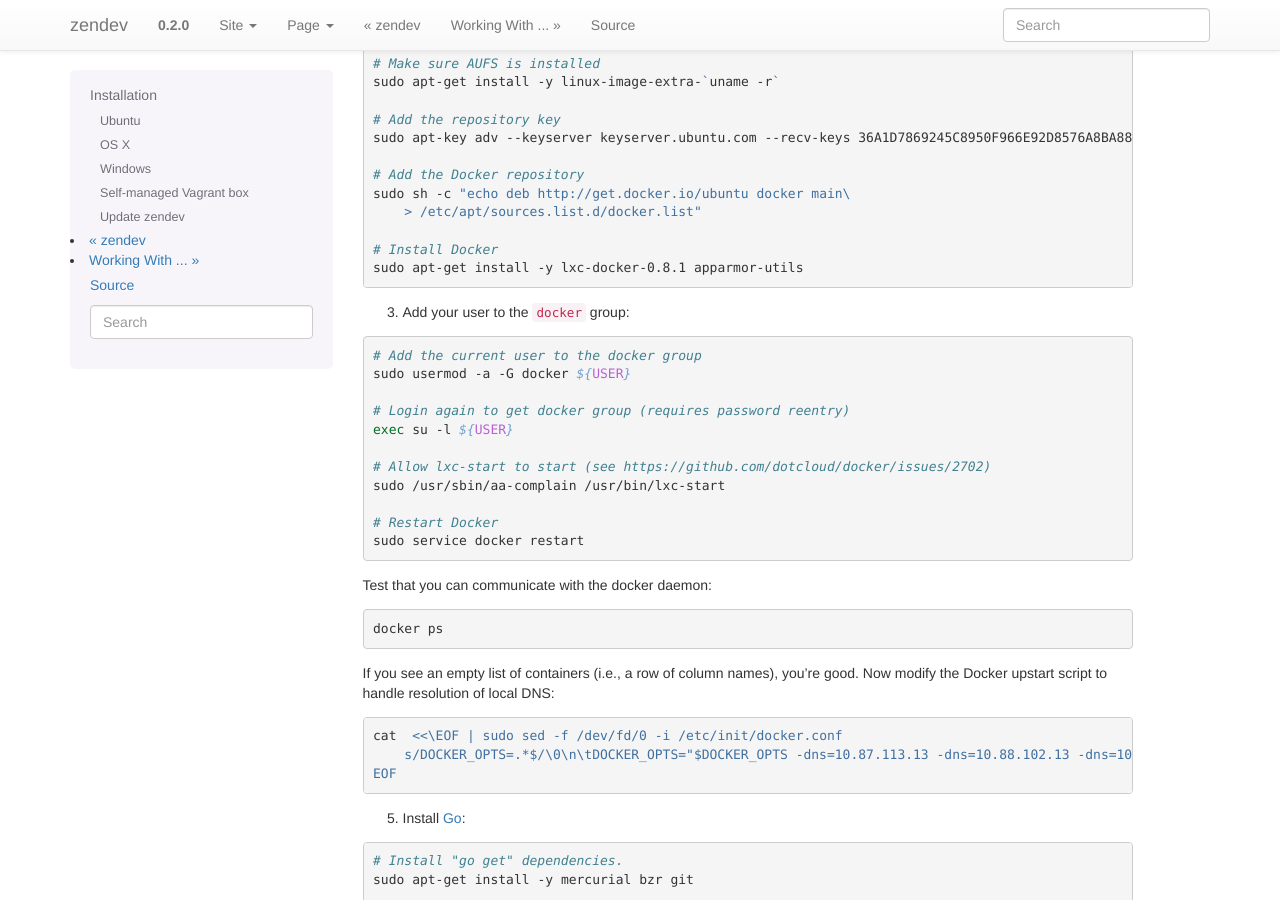
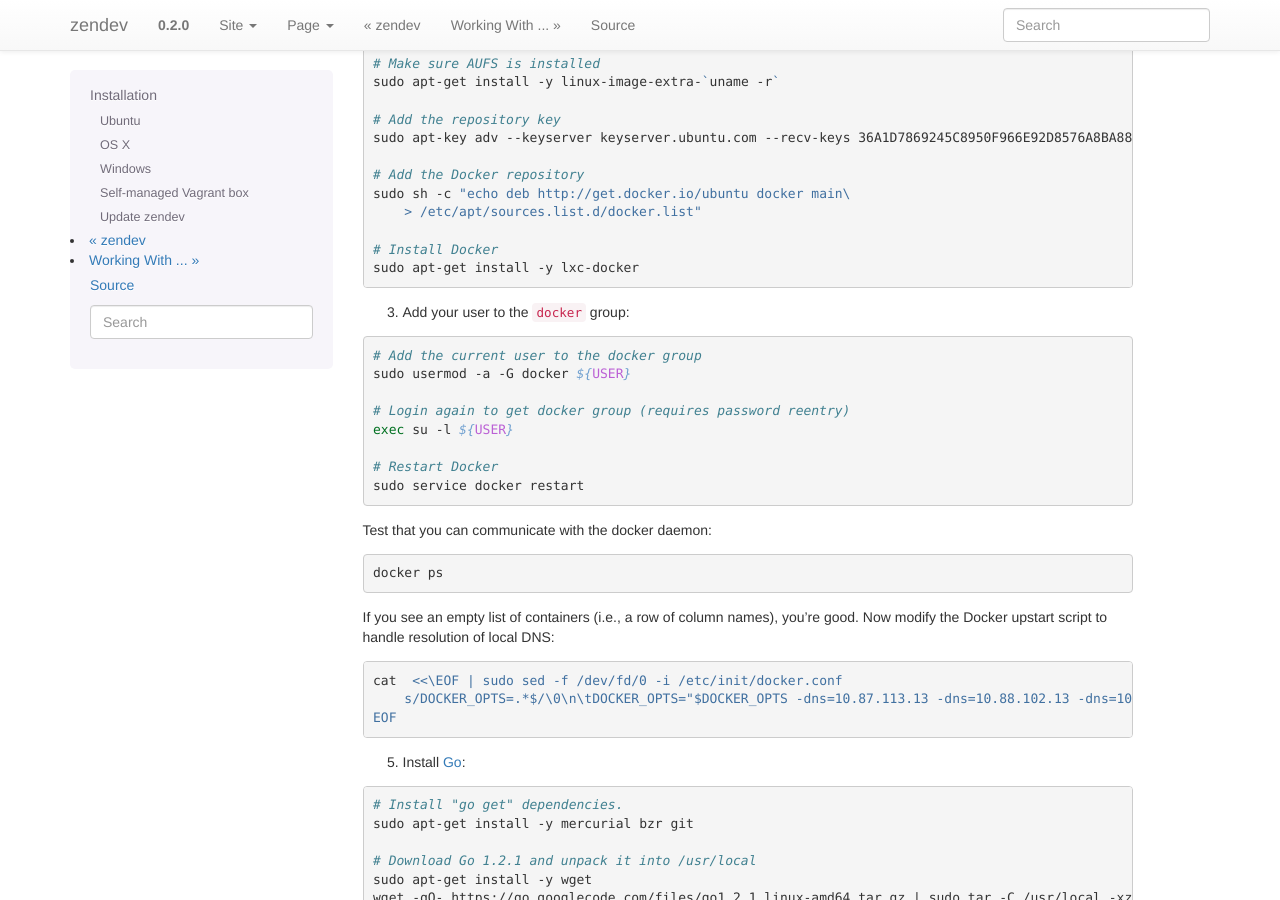
Before and after one commit to zenoss/zendev, a Sphinx documentation site: the page built from docs/installation.rst, in a window 1280 px wide and 900 px high, scrolled down 485 px. Built offline with Sphinx 7.4.7, drawn with Linux system fonts in a browser that asks for light colours.

Commit message:
removed obsolete instructions

```diff
--- a/docs/installation.rst
+++ b/docs/installation.rst
@@ -39,7 +39,7 @@ Ubuntu
         > /etc/apt/sources.list.d/docker.list"
 
     # Install Docker
-    sudo apt-get install -y lxc-docker-0.8.1 apparmor-utils
+    sudo apt-get install -y lxc-docker
 
 3. Add your user to the ``docker`` group:
 
@@ -50,9 +50,6 @@ Ubuntu
 
     # Login again to get docker group (requires password reentry)
     exec su -l ${USER}
-
-    # Allow lxc-start to start (see https://github.com/dotcloud/docker/issues/2702)
-    sudo /usr/sbin/aa-complain /usr/bin/lxc-start
 
     # Restart Docker
     sudo service docker restart
```
